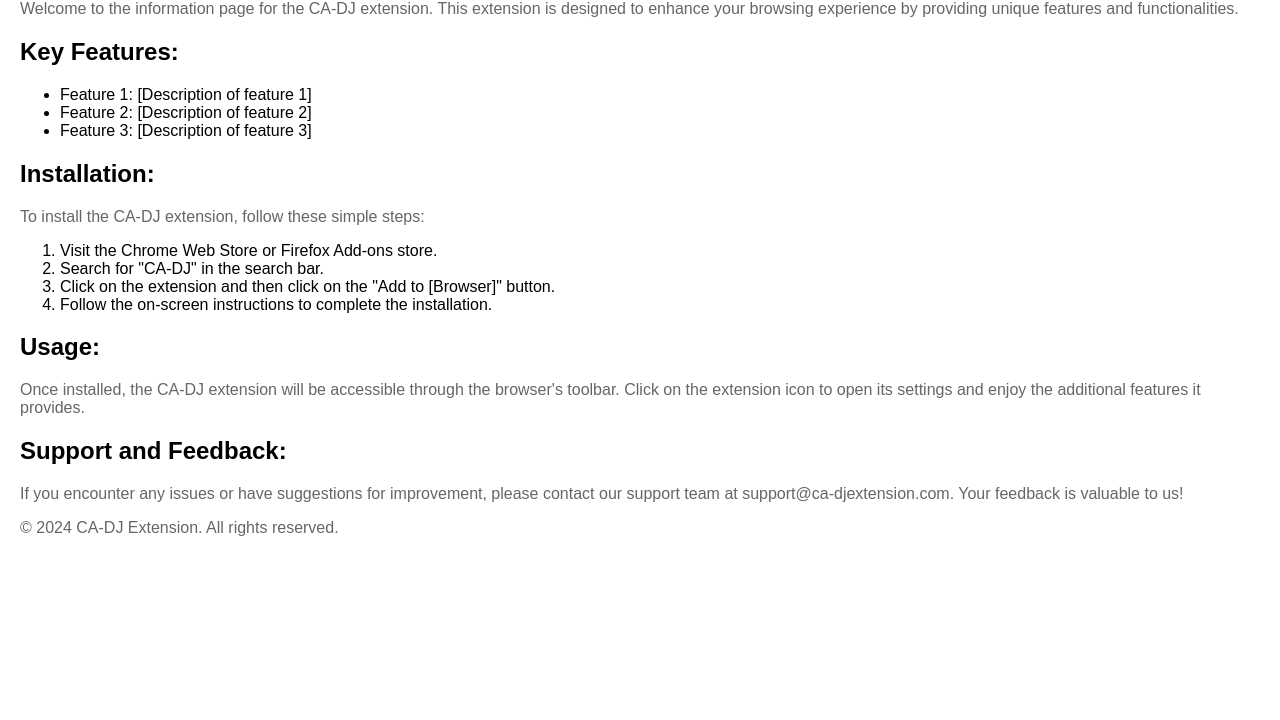
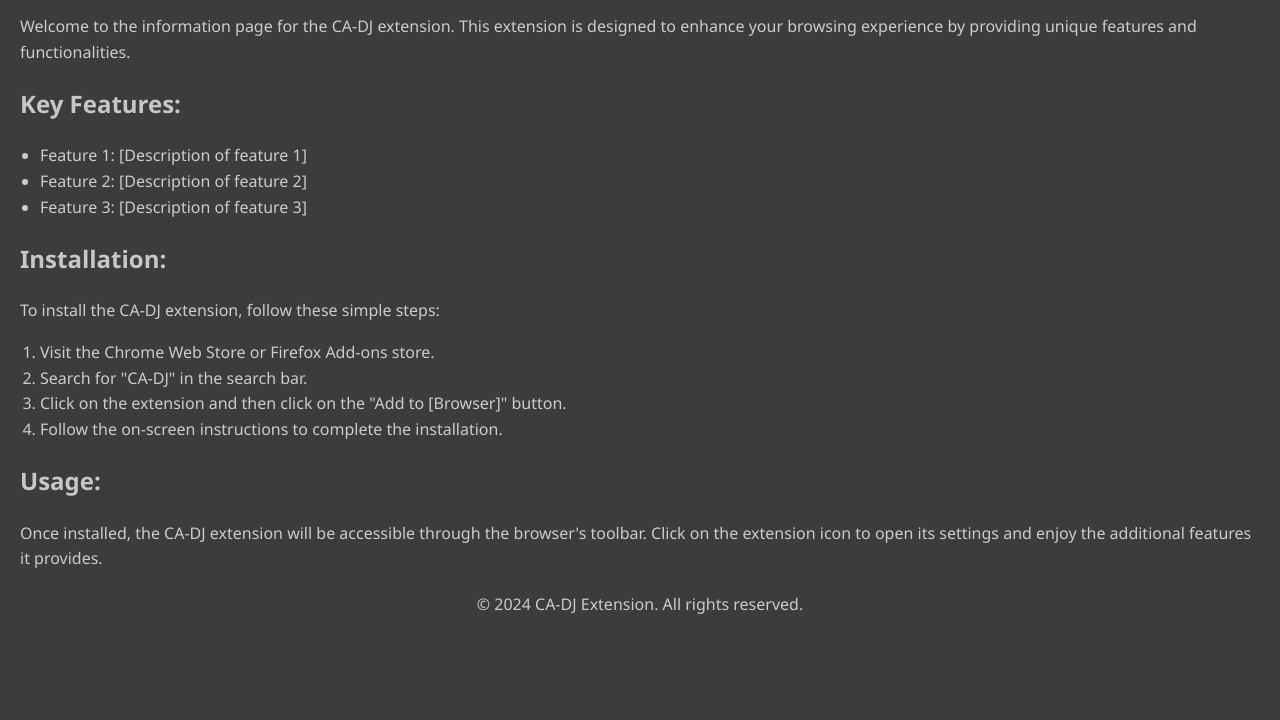
Before and after one commit to apfoser/CA-DJ-Site, a plain HTML site: page index.html in a window 1280 px wide. Shown: the part 80-800 px from the top of the page. Drawn offline with Linux system fonts and the light colour scheme.

Commit message:
change theme

```diff
--- a/index.html
+++ b/index.html
@@ -6,58 +6,58 @@
     <title>CA-DJ Extension Information</title>
     <style>
         body {
-            font-family: Arial, sans-serif;
+            font-family: 'Segoe UI', Tahoma, Geneva, Verdana, sans-serif;
             margin: 20px;
+            line-height: 1.6;
+            color: #eee; /* Light text color for improved readability on dark background */
+            background-color: rgb(60, 60, 60);
         }
-        h1 {
-            color: #333;
+        h1, h2 {
+            color: rgb(199, 199, 199);
         }
-        p {
-            color: #666;
+        p, li {
+            color: #ccc; /* Adjusted text color for paragraphs and list items */
+        }
+        ul, ol {
+            padding-left: 20px;
+        }
+        footer {
+            margin-top: 20px;
+            text-align: center;
+            color: #888;
         }
     </style>
 </head>
 <body>
+    <header>
         <h1>CA-DJ Extension</h1>
-    <p>
-        Welcome to the information page for the CA-DJ extension. This
-extension is designed to enhance your browsing experience by providing
-unique features and functionalities.
-    </p>
+        <p>Welcome to the information page for the CA-DJ extension. This extension is designed to enhance your browsing experience by providing unique features and functionalities.</p>
+    </header>
 
+    <section>
         <h2>Key Features:</h2>
         <ul>
             <li>Feature 1: [Description of feature 1]</li>
             <li>Feature 2: [Description of feature 2]</li>
             <li>Feature 3: [Description of feature 3]</li>
         </ul>
+    </section>
 
+    <section>
         <h2>Installation:</h2>
-    <p>
-        To install the CA-DJ extension, follow these simple steps:
-    </p>
+        <p>To install the CA-DJ extension, follow these simple steps:</p>
         <ol>
             <li>Visit the Chrome Web Store or Firefox Add-ons store.</li>
             <li>Search for "CA-DJ" in the search bar.</li>
-        <li>Click on the extension and then click on the "Add to
-[Browser]" button.</li>
-        <li>Follow the on-screen instructions to complete the
-installation.</li>
+            <li>Click on the extension and then click on the "Add to [Browser]" button.</li>
+            <li>Follow the on-screen instructions to complete the installation.</li>
         </ol>
+    </section>
 
+    <section>
         <h2>Usage:</h2>
-    <p>
-        Once installed, the CA-DJ extension will be accessible through the
-browser's toolbar. Click on the extension icon to open its settings and
-enjoy the additional features it provides.
-    </p>
-
-    <h2>Support and Feedback:</h2>
-    <p>
-        If you encounter any issues or have suggestions for improvement,
-please contact our support team at support@ca-djextension.com. Your
-feedback is valuable to us!
-    </p>
+        <p>Once installed, the CA-DJ extension will be accessible through the browser's toolbar. Click on the extension icon to open its settings and enjoy the additional features it provides.</p>
+    </section>
 
     <footer>
         <p>&copy; 2024 CA-DJ Extension. All rights reserved.</p>
```
Lines whose indentation alone changed are shown as unchanged.
